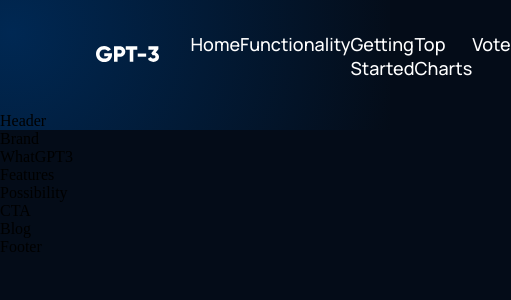
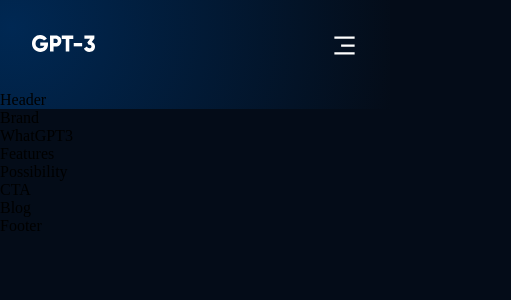
Before and after one commit to chrisliu13/Bar-Hop, a React (Create React App) app in the folder client/: page / in a window 390 px wide. Shown: the top 300 px of the page, 511 px wide, since content can reach past the window. Built offline with nearby package versions, Linux system fonts and the light colour scheme; the HTML template or start-up script is replaced by a standard one.

Commit message:
done with navbar

```diff
--- a/client/src/components/navbar/Navbar.jsx
+++ b/client/src/components/navbar/Navbar.jsx
@@ -1,8 +1,20 @@
-import React from 'react';
+import React, {useState} from 'react';
 import './navbar.css';
-import {RiMenu3Line, RiCloseLin} from 'react-icons/ri';
+import {RiMenu3Line, RiCloseLine} from 'react-icons/ri';
 import logo from '../../assets/logo.svg'
+const Menu = () =>(
+  <>
+    <p><a href = "#home"> Home</a></p>
+    <p><a href = "#functions"> Functionality</a></p>
+    <p><a href = "#start"> Getting Started</a></p>
+    <p><a href = "#charts"> Top Charts</a></p>
+    <p><a href = "#vote"> Vote</a></p>
+  </>
+)
 const Navbar = () => {
+  //toggleMenu = true if showing mobile menu, false otherwise
+  //setToggleMenu = function that can change the variable
+  const [toggleMenu, setToggleMenu] = useState(false);
   return (
     <div className = 'barhop__navbar'>
       <div className = 'barhop__navbar-links'>
@@ -10,12 +22,22 @@
           <img src = {logo} alt = "logo"/>
         </div>
         <div className = "barhop__navbar-links_container">
-          <p><a href = "#home"> Home</a></p>
-          <p><a href = "#functions"> Functionality</a></p>
-          <p><a href = "#start"> Getting Started</a></p>
-          <p><a href = "#charts"> Top Charts</a></p>
-          <p><a href = "#vote"> Vote</a></p>
+          <Menu/>
         </div>
+      </div>
+      <div className = "barhop__navbar-menu">
+        {toggleMenu
+        ? <RiCloseLine color = "#fff" size = {27} onClick = {() => setToggleMenu(false)}/>
+        :<RiMenu3Line color = "#fff" size = {27} onClick = {() => setToggleMenu(true)}/>
+        }
+        {toggleMenu && (
+          <div className = "barhop__navbar-menu_container scale-up-center">
+            <div className = "barhop__navbar-menu_container-links">
+              <Menu/>
+            </div>
+          </div>
+        )
+        }
       </div>
     </div>
   )
--- a/client/src/components/navbar/navbar.css
+++ b/client/src/components/navbar/navbar.css
@@ -30,4 +30,66 @@
     font-family: var(--font-family);
     font-weight: 500;
     font-size: 18px;
+    line-height: 25px;
+    text-transform: capitalize;
+    margin: 0 1rem;
+    cursor: pointer;
 }
+
+.barhop__navbar-menu{
+    margin-left: 1rem;
+    display:none; /*this is important to note since it is set to none at default*/
+    position:relative;
+}
+
+.barhop__navbar-menu svg{
+    cursor: pointer;
+}
+
+.barhop__navbar-menu_container{
+    display: flex;
+    justify-content: flex-end;
+    align-items: flex-end;
+    flex-direction: column;
+    text-align: end;
+    background: var(--color-footer);
+    padding: 2rem;
+    position: absolute;
+    top: 40px;
+    right: 0;
+    margin-top: 1rem;
+    min-width: 210px;
+    border-radius: 5px;
+    box-shadow: 0 0 5 rgba(0,0,0,0.2);
+}
+
+.barhop__navbar-menu_container p{
+    margin: 1rem 0;
+}
+
+/*media query section */
+/*tablets*/
+@media screen and (max-width: 1050px){
+    .barhop__navbar-links_container{
+        display:none;
+    }
+    .barhop__navbar-menu{
+        display:flex;
+    }
+}
+
+@media screen and (max-width: 700px){
+    .barhop__navbar{
+        padding: 2rem 4rem;
+    }
+}
+
+/*mobile devices*/
+@media screen and (max-width: 550px){
+    .barhop__navbar{
+        padding: 2rem;
+    }
+    .barhop__navbar-menu_container{
+        top:24px;
+    }
+}
```
